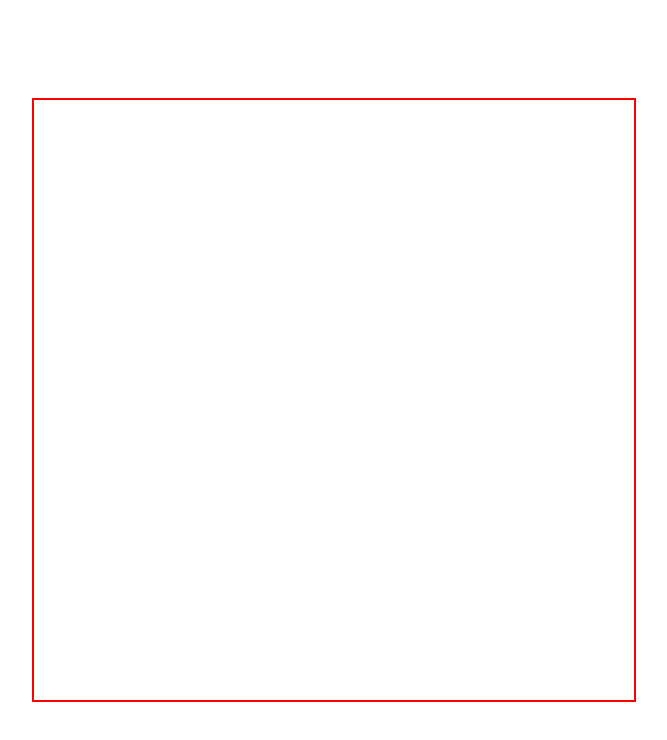
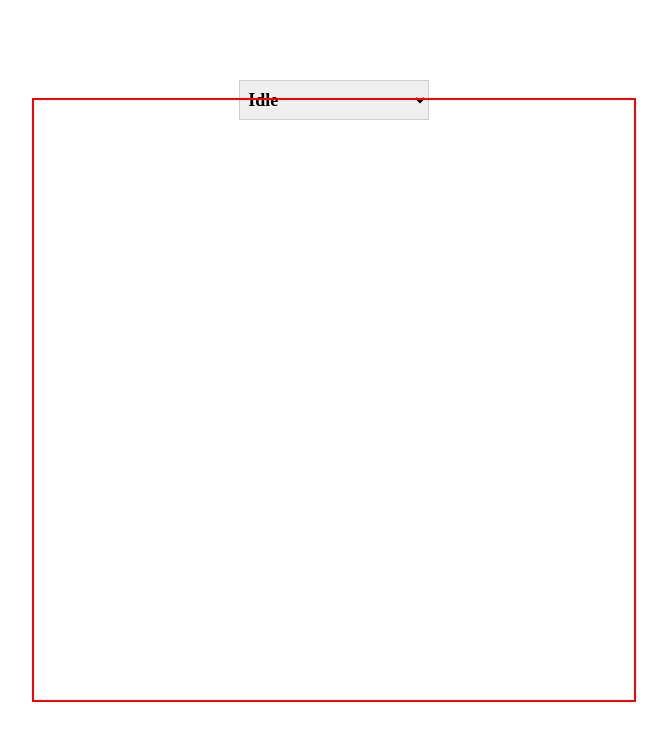
Before and after one commit to Bekon0700/js-game-animation, a plain HTML site: page dog-running/index.html in a window 1280 px wide. Shown: the whole page, without its empty margins (306-973 px from the left). Drawn offline with Linux system fonts and the light colour scheme.

Commit message:
1st done

```diff
--- a/dog-running/index.html
+++ b/dog-running/index.html
@@ -8,6 +8,20 @@
     <title>Js Animation Game</title>
 </head>
 <body>
+    <div class="select-container">
+        <select name="animation" id="animation-name">
+            <option value="idle">idle</option>
+            <option value="jump">jump</option>
+            <option value="fall">fall</option>
+            <option value="run">run</option>
+            <option value="dizzy">dizzy</option>
+            <option value="sit">sit</option>
+            <option value="roll">roll</option>
+            <option value="bite">bite</option>
+            <option value="KO">ko</option>
+            <option value="gethit">get hit</option>
+        </select>
+    </div>
     <canvas id="game-canvas"></canvas>
 
     <script src="./main.js"></script>
--- a/dog-running/main.js
+++ b/dog-running/main.js
@@ -4,6 +4,15 @@ const ctx = canvas.getContext('2d');
 // setting the height and width of canvas width and height
 const CANVAS_WIDTH = canvas.width = 600;
 const CANVAS_HEIGHT = canvas.height = 600;
+
+// animation type
+let animationType = 'idle';
+
+// get animation name
+const animationName = document.getElementById('animation-name')
+animationName.addEventListener('change', function(e) {
+    animationType = e.target.value;
+})
 
 // create image object
 const dogImg = new Image();
@@ -73,10 +82,6 @@ dogFrameList.forEach((val, ind) => {
     }
     spriteAnimationList[val.name] = frames;
 });
-console.log(spriteAnimationList);
-
-// animation type
-const animationType = 'fall';
 
 
 // Function that contains all the animation code
--- a/dog-running/sass/main.scss
+++ b/dog-running/sass/main.scss
@@ -7,3 +7,23 @@
     left: 50%;
     transform: translate(-50%, -50%);
 }
+
+.select-container {
+    width: 100%;
+    display: flex;
+    justify-content: center;
+    align-items: center;
+    margin-top: 80px;
+
+    select {
+        width: 15%;
+        padding: 8px 4px;
+        font-size: 18px;
+        text-transform: capitalize;
+        font-family: 'Times New Roman', Times, serif;
+        font-weight: 700;
+        outline: none;
+        border: none;
+        border: 1px solid #ccc;
+    }
+}
```
Also changed, not shown: dog-running/sass/main.css, 1 other file.
